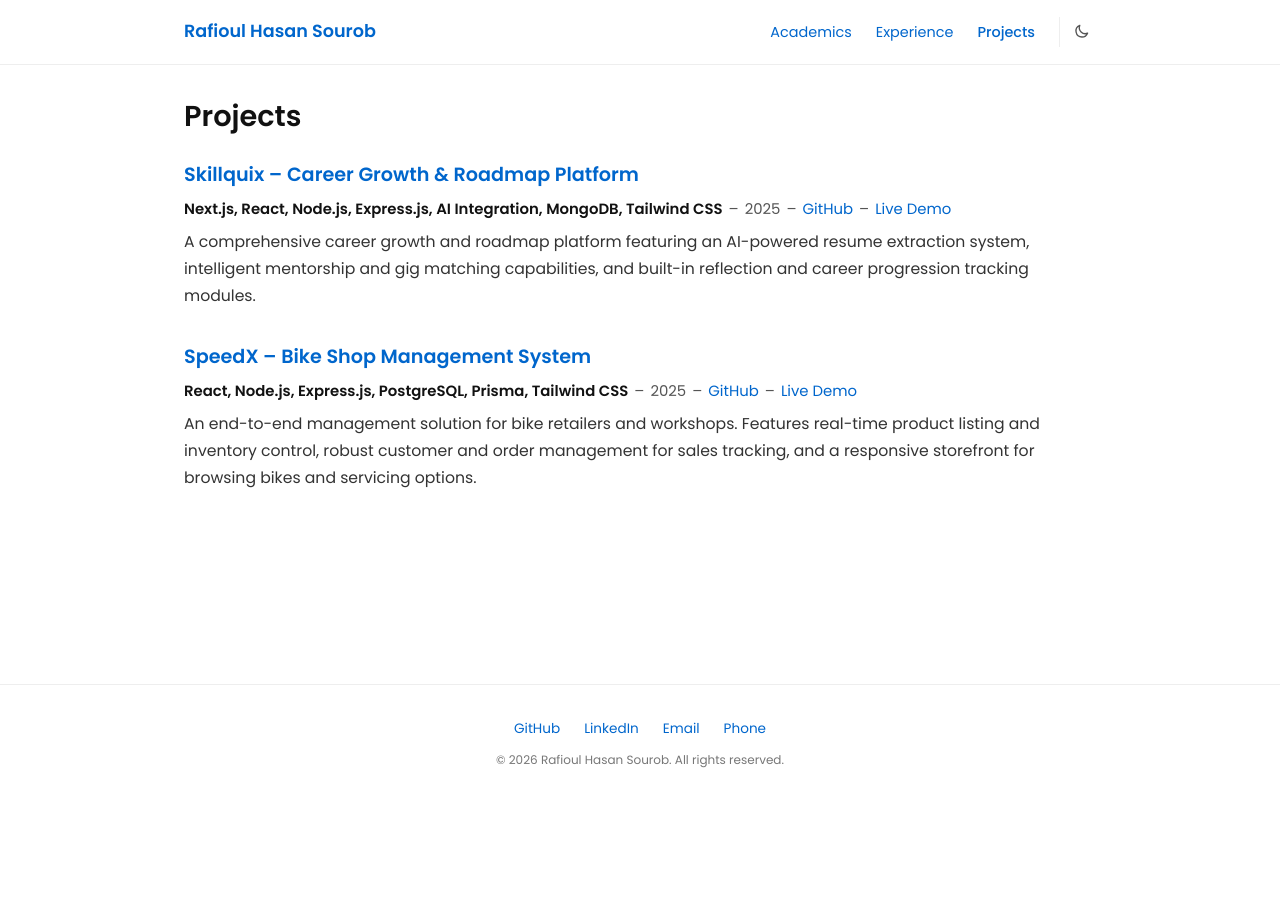
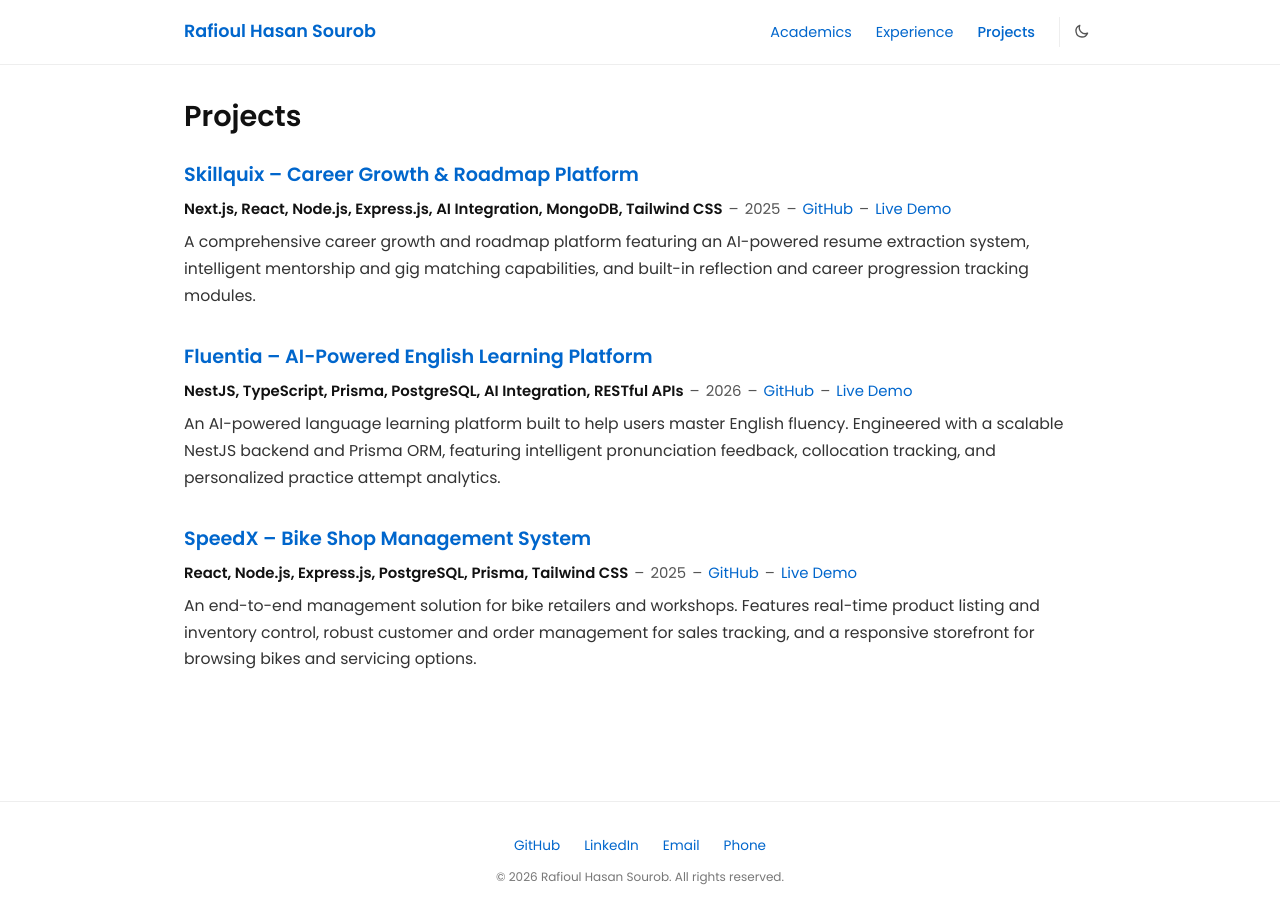
Before and after one commit to rafioul-hasan-58/portfolio-client, a Next.js app: page /projects in a window 1280 px wide. Before the commit the page ends 800 px from the top, so only its background shows below. Built offline with nearby package versions, Linux system fonts and the light colour scheme.

Commit message:
fix: fluentia info updated

```diff
--- a/data/projects.ts
+++ b/data/projects.ts
@@ -12,6 +12,16 @@ export const projectsData: ProjectItem[] = [
     featured: true
   },
   {
+    id: "fluentia",
+    title: "Fluentia – AI-Powered English Learning Platform",
+    description: "An AI-powered language learning platform built to help users master English fluency. Engineered with a scalable NestJS backend and Prisma ORM, featuring intelligent pronunciation feedback, collocation tracking, and personalized practice attempt analytics.",
+    technologies: ["NestJS", "TypeScript", "Prisma", "PostgreSQL", "AI Integration", "RESTful APIs"],
+    year: "2026",
+    githubUrl: "https://github.com/rafioul-hasan-58/fluentia-server",
+    liveUrl: "https://fluentia.sourob.com/",
+    featured: true
+  },
+  {
     id: "speedx",
     title: "SpeedX – Bike Shop Management System",
     description: "An end-to-end management solution for bike retailers and workshops. Features real-time product listing and inventory control, robust customer and order management for sales tracking, and a responsive storefront for browsing bikes and servicing options.",
```
